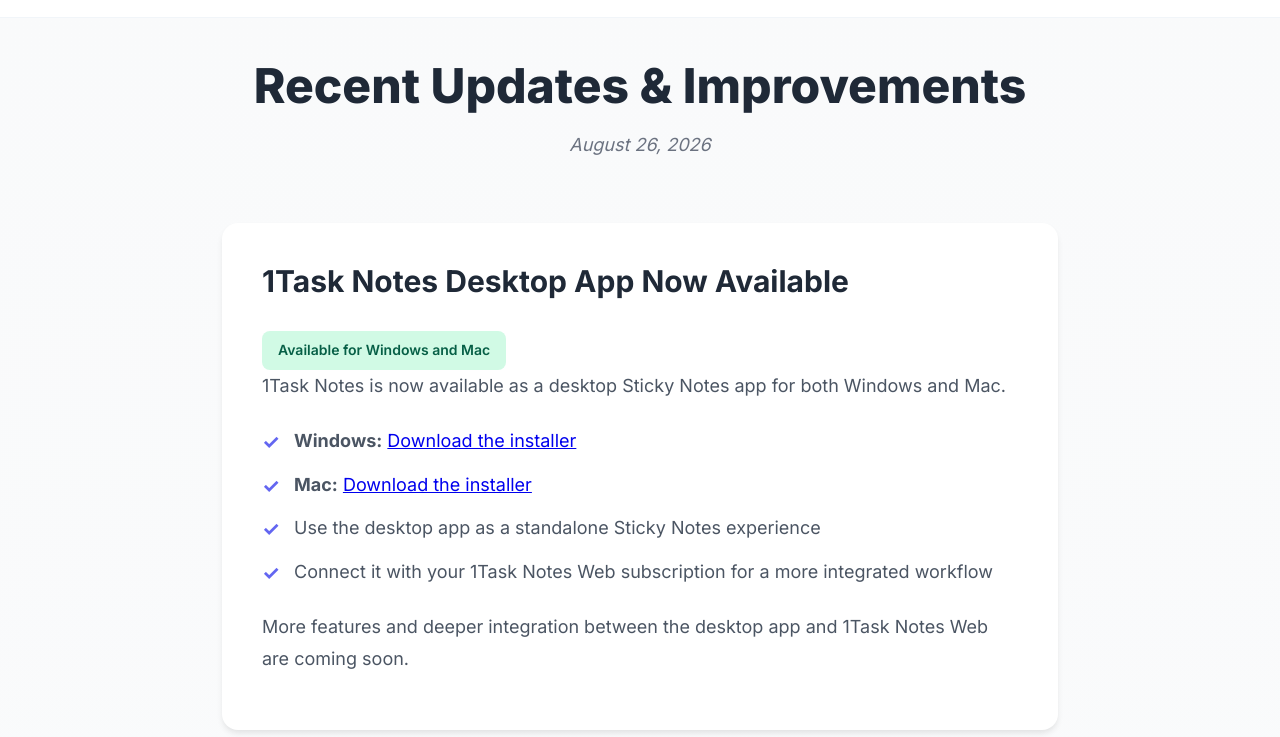
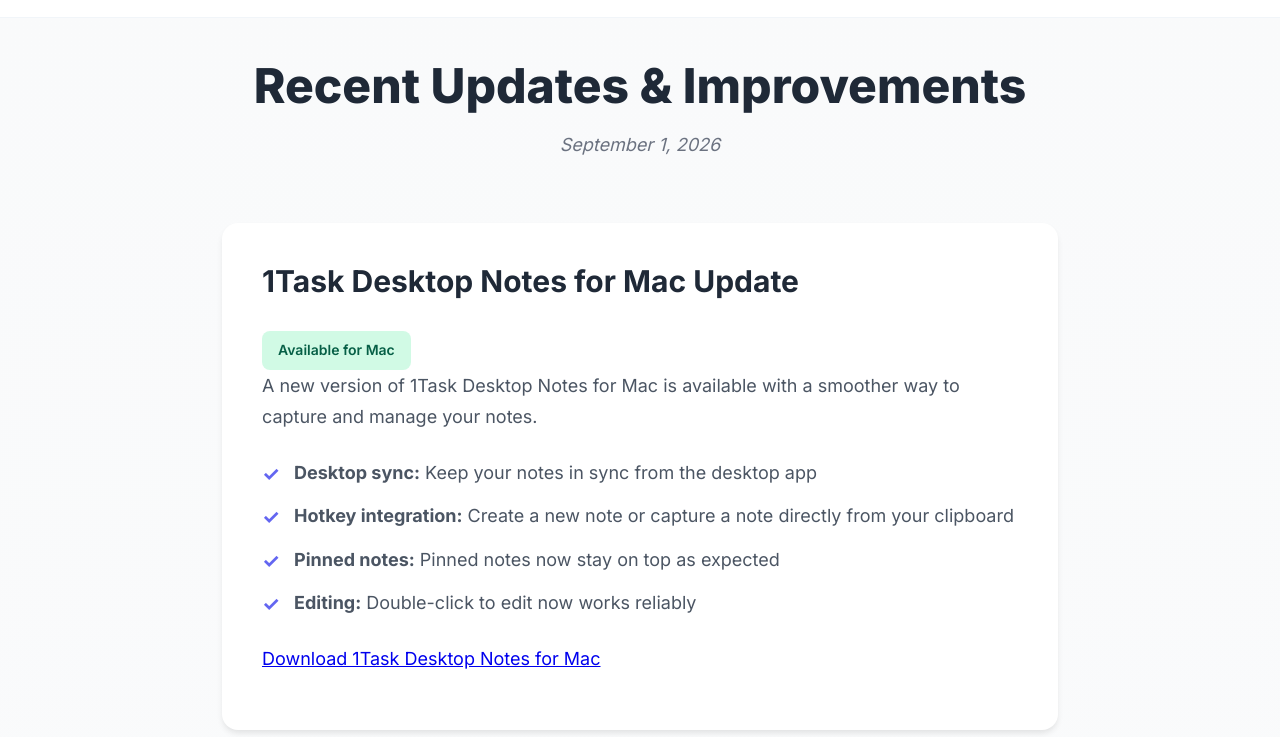
Before and after one commit to stevenmc1060/1task-website, a website: page updates.html in a window 1280 px wide. Shown: the part 63-800 px from the top of the page. Drawn offline with Linux system fonts and the light colour scheme.

Commit message:
Announce Mac desktop notes update

```diff
--- a/updates.html
+++ b/updates.html
@@ -193,8 +193,24 @@
         <div class="updates-container">
             <div class="updates-header">
                 <h1 class="updates-title">Recent Updates & Improvements</h1>
-                <p class="updates-date">August 26, 2026</p>
+                <p class="updates-date">September 1, 2026</p>
             </div>
+
+            <!-- 1Task Desktop Notes for Mac Update -->
+            <div class="update-section">
+                <h2>1Task Desktop Notes for Mac Update</h2>
+                <div class="status-badge">Available for Mac</div>
+                <p>A new version of 1Task Desktop Notes for Mac is available with a smoother way to capture and manage your notes.</p>
+                <ul>
+                    <li><strong>Desktop sync:</strong> Keep your notes in sync from the desktop app</li>
+                    <li><strong>Hotkey integration:</strong> Create a new note or capture a note directly from your clipboard</li>
+                    <li><strong>Pinned notes:</strong> Pinned notes now stay on top as expected</li>
+                    <li><strong>Editing:</strong> Double-click to edit now works reliably</li>
+                </ul>
+                <p><a href="Desktop%20Notes_0.1.0_aarch64.dmg" download>Download 1Task Desktop Notes for Mac</a></p>
+            </div>
+
+            <div class="divider"></div>
 
             <!-- 1Task Notes Desktop App -->
             <div class="update-section">
```
Also changed, not shown: 1 other file.
